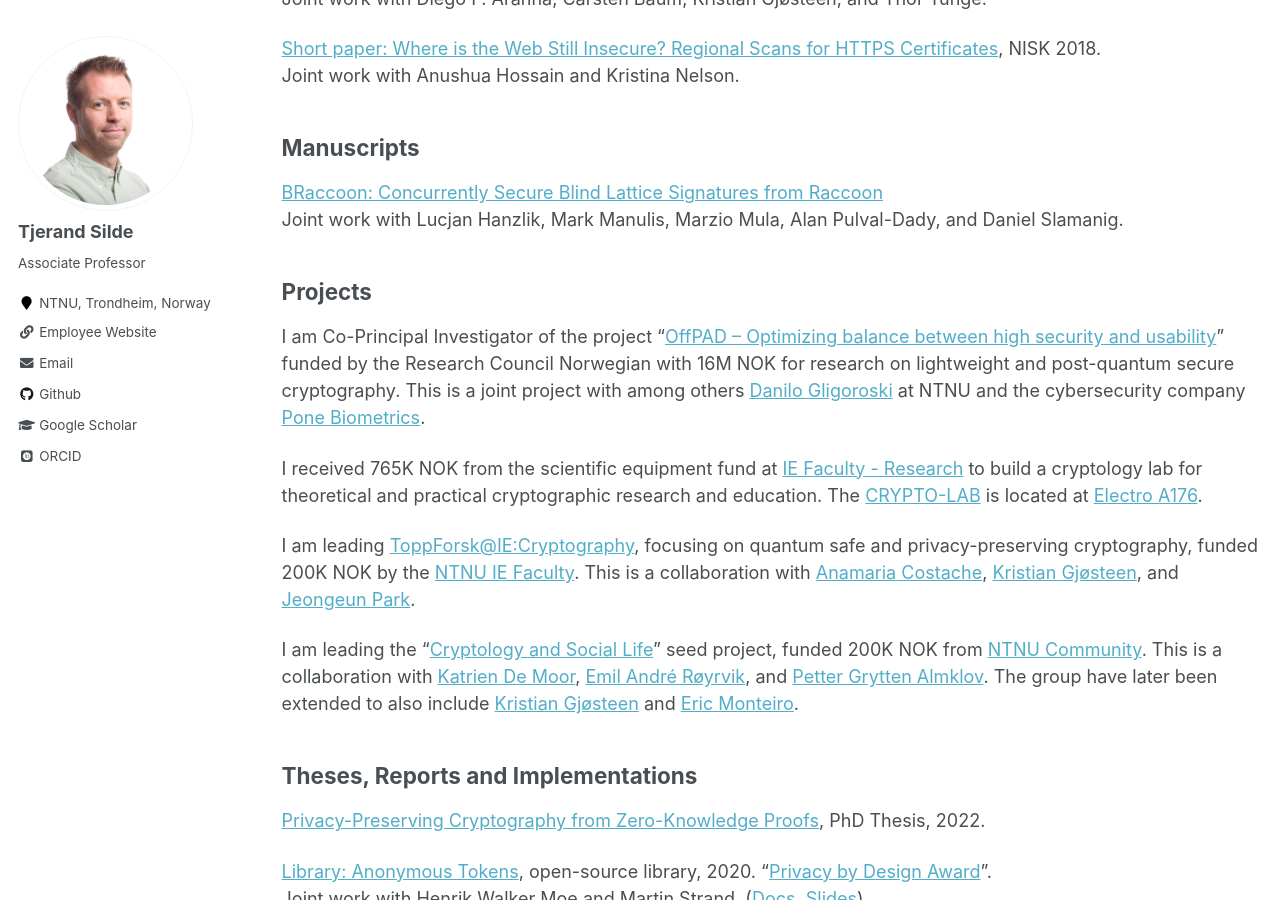
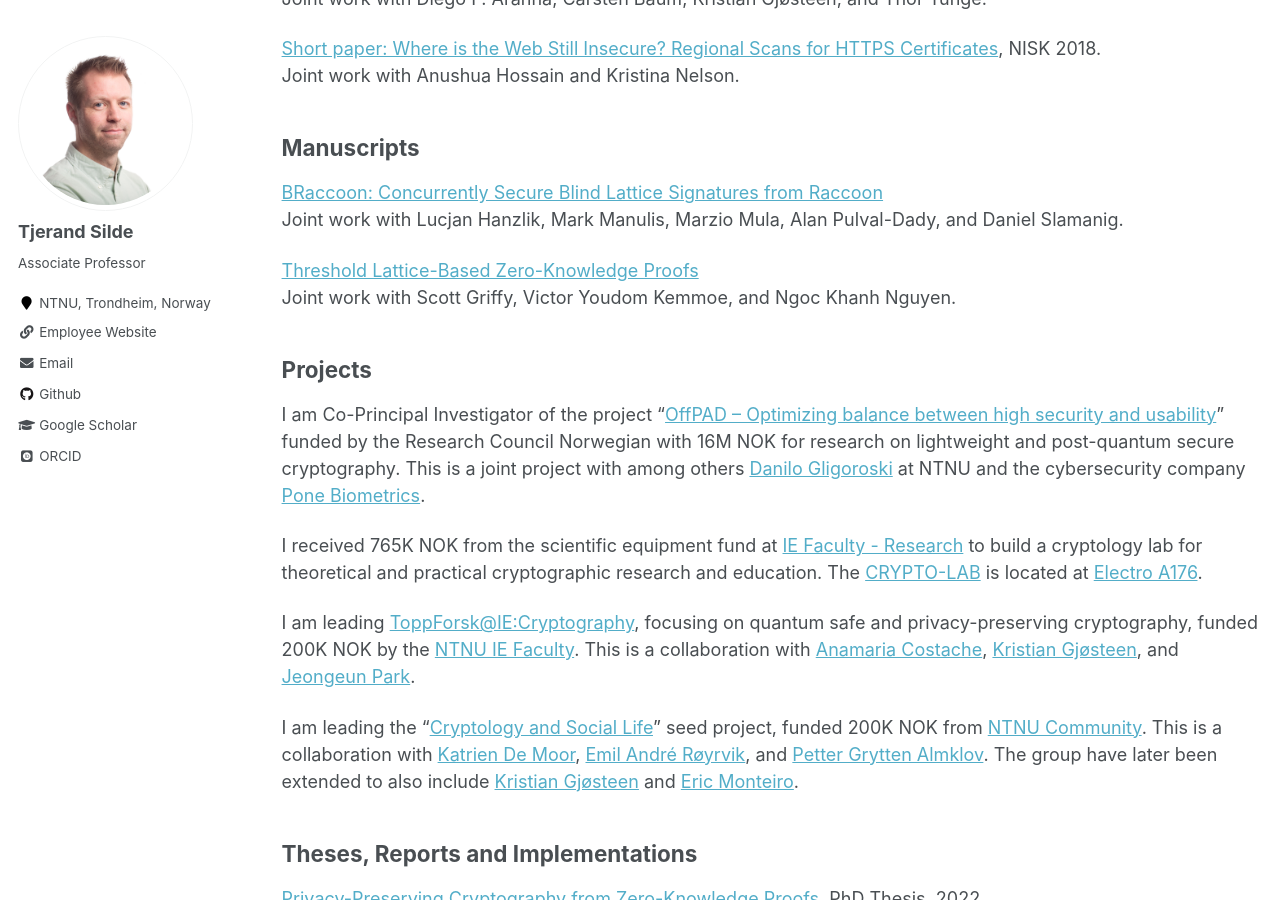
Before and after one commit to tjesi/tjesi.github.io, a Jekyll site: the page built from _pages/research.md, in a window 1280 px wide and 900 px high, scrolled down 1180 px. Built offline with Jekyll 4.4.1, drawn with Linux system fonts in a browser that asks for light colours; some web fonts are replaced.

Commit message:
Update research.md

```diff
--- a/_pages/research.md
+++ b/_pages/research.md
@@ -53,6 +53,9 @@ Joint work with Anushua Hossain and Kristina Nelson.
 [BRaccoon: Concurrently Secure Blind Lattice Signatures from Raccoon](https://eprint.iacr.org/2026/1084)
 Joint work with Lucjan Hanzlik, Mark Manulis, Marzio Mula, Alan Pulval-Dady, and Daniel Slamanig.
 
+[Threshold Lattice-Based Zero-Knowledge Proofs](https://eprint.iacr.org/2026/1750)
+Joint work with Scott Griffy, Victor Youdom Kemmoe, and Ngoc Khanh Nguyen.
+
 ## Projects
 
 I am Co-Principal Investigator of the project "[OffPAD -- Optimizing balance between high security and usability](https://prosjektbanken.forskningsradet.no/en/project/FORISS/321619)" funded by the Research Council Norwegian with 16M NOK for research on lightweight and post-quantum secure cryptography. This is a joint project with among others [Danilo Gligoroski](https://www.ntnu.edu/employees/danilo.gligoroski) at NTNU and the cybersecurity company [Pone Biometrics](https://ponebiometrics.com).
```
